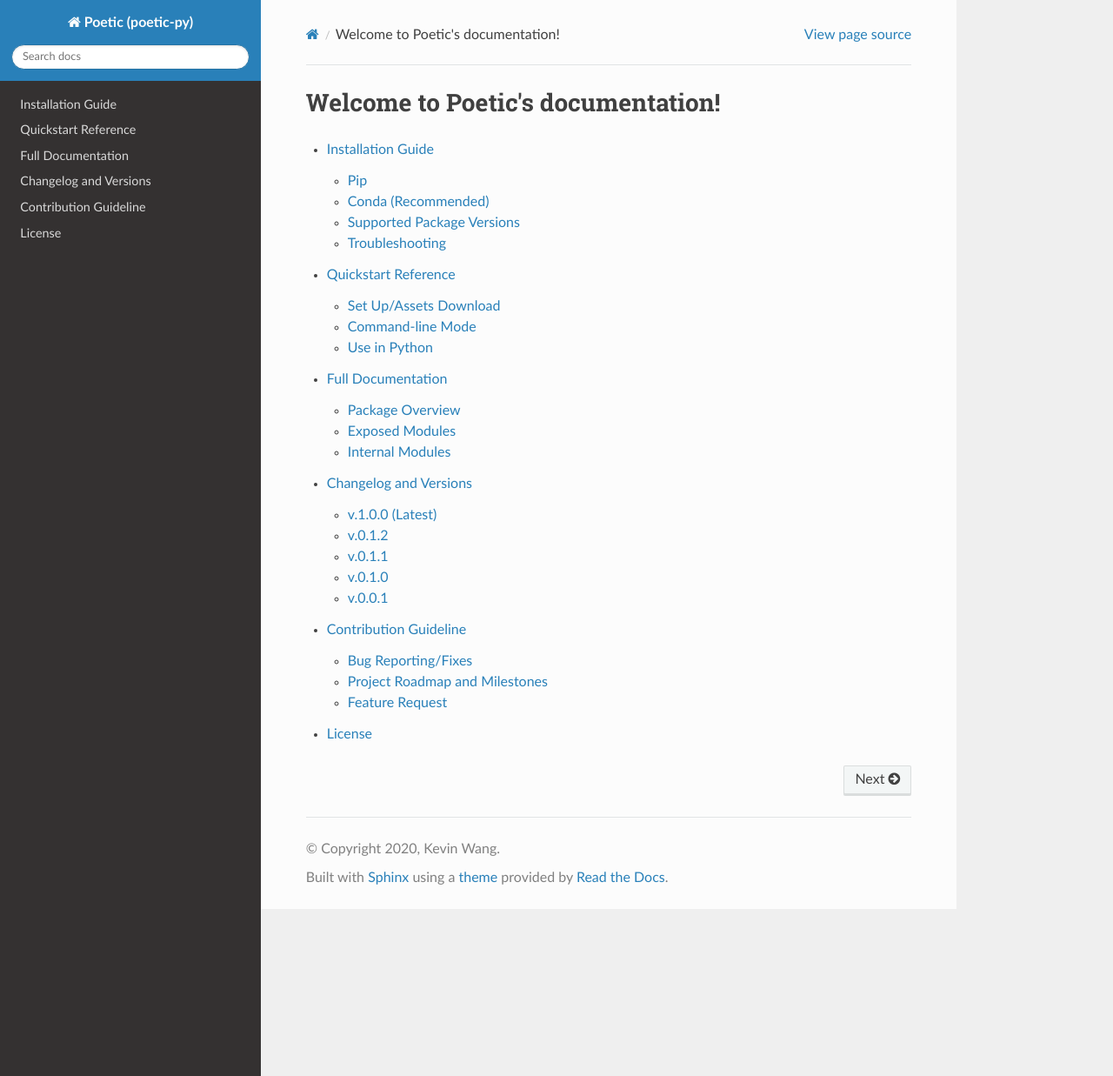
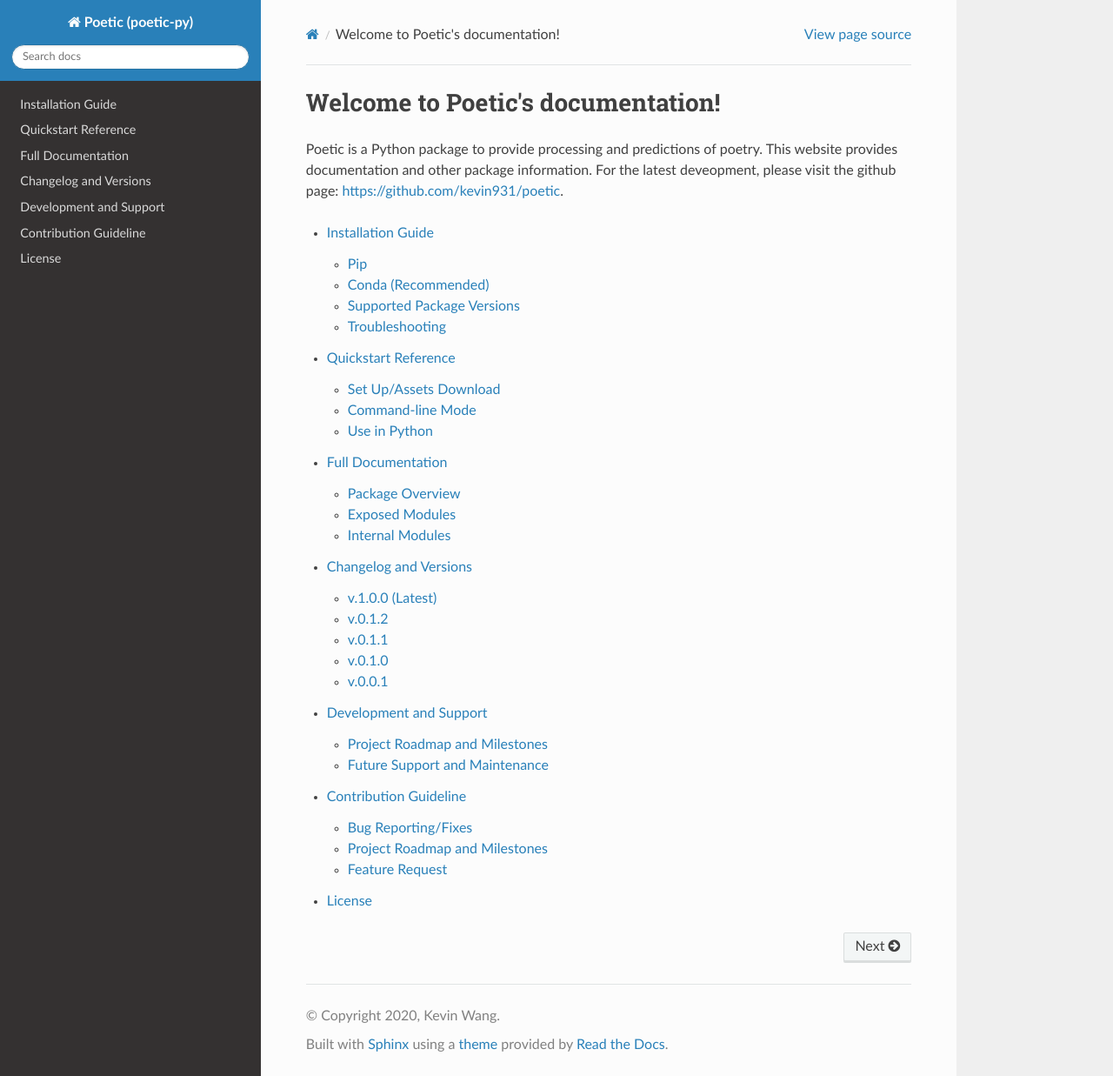
Before and after one commit to kevin931/poetic, a Sphinx documentation site: the page built from docs/source/index.rst, in a window 1280 px wide and 1237 px high. Shown: the whole window at 87% size. Built offline with Sphinx 7.4.7 and the Read the Docs theme 2.0.0, drawn with Linux system fonts in a browser that asks for light colours.

Commit message:
Added development.

```diff
--- /dev/null
+++ b/docs/source/Development.rst
@@ -0,0 +1,37 @@
+Development and Support
+============================
+
+Project Roadmap and Milestones
+-------------------------------
+
+Major milestones:
+
+    * Support for poetic meter: both parsing and predicting
+    * Support for custom models other than the ones provided
+
+Tentative milestones (subject to change):
+
+    * Backwards compatibility with Python 3.5 (No other versions support planned)
+    * A better GUI
+    * Package-level optimization
+
+
+Future Support and Maintenance
+-------------------------------
+
+Patches (e.g. x.x.1):
+
+    * Each patch consists mainly of bugs fixes, error corrections, and internal improvements.
+    * No new feature will be introduced.
+
+Minor Updates (e.g. x.1.x):
+
+    * Each minor update will be supported and maintained for two minor release cycles after their relase. For example, v.1.0.x will be supported until the release of v.1.4.0.
+    * All deprecations will be supported for two release cycles after warnings are posted.
+    * The last version before each major release (except versions before v.1.0.0) will potentially have longer life cycles depending on the number of breaking changes.
+
+
+Major Updates (e.g. 2.0.0):
+
+    * There can be breaking changes without prior warnings.
+    * Currently, there is not yet roadmap for the next major update on the horizon.
--- a/docs/source/index.rst
+++ b/docs/source/index.rst
@@ -1,5 +1,9 @@
 Welcome to Poetic's documentation!
 ==============================================
+
+Poetic is a Python package to provide processing and predictions of poetry. This website provides
+documentation and other package information. For the latest deveopment, please visit the github
+page: https://github.com/kevin931/poetic.
 
 .. toctree::
    :maxdepth: 2
@@ -8,5 +12,6 @@
    usage/Quickstart
    poetic
    Changelog
+   Development
    Contributing
    License
```
